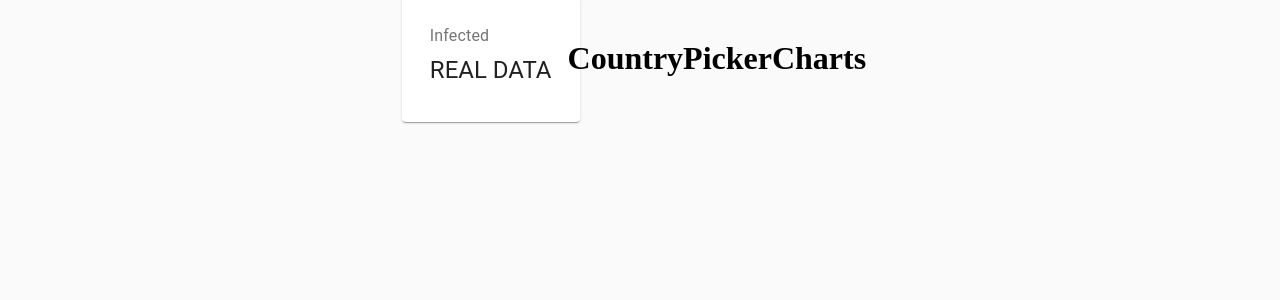
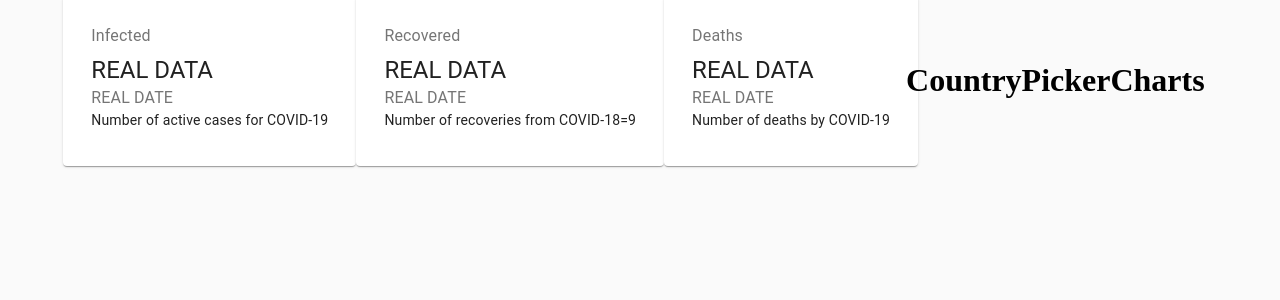
Before and after one commit to Shubham011190/Covid19-Tracker, a React (Create React App) app: page / in a window 1280 px wide. Shown: the top 300 px of the page. Built offline with nearby package versions, Linux system fonts and the light colour scheme; no server answers.

Commit message:
Basic cards added

```diff
--- a/src/components/Cards/Cards.jsx
+++ b/src/components/Cards/Cards.jsx
@@ -1,6 +1,6 @@
 import React from 'react'
 import styles from './Cards.module.css'
-import {Card,CardContent,Typography,Grid, StylesProvider} from '@material-ui/core'
+import {Card,CardContent,Typography,Grid} from '@material-ui/core'
 
 const Cards = (props) => {
     console.log(props);
@@ -11,6 +11,24 @@ const Cards = (props) => {
                     <CardContent >
                         <Typography color="textSecondary" gutterBottom>Infected</Typography>
                         <Typography variant='h5'>REAL DATA</Typography>
+                        <Typography color='textSecondary'>REAL DATE</Typography>
+                        <Typography variant='body2'>Number of active cases for COVID-19</Typography>
+                    </CardContent>
+                </Grid>
+                 <Grid item component={Card}>
+                    <CardContent >
+                        <Typography color="textSecondary" gutterBottom>Recovered</Typography>
+                        <Typography variant='h5'>REAL DATA</Typography>
+                        <Typography color='textSecondary'>REAL DATE</Typography>
+                        <Typography variant='body2'>Number of recoveries from COVID-18=9</Typography>
+                    </CardContent>
+                </Grid>
+                 <Grid item component={Card}>
+                    <CardContent >
+                        <Typography color="textSecondary" gutterBottom>Deaths</Typography>
+                        <Typography variant='h5'>REAL DATA</Typography>
+                        <Typography color='textSecondary'>REAL DATE</Typography>
+                        <Typography variant='body2'>Number of deaths by COVID-19</Typography>
                     </CardContent>
                 </Grid>
 
```
